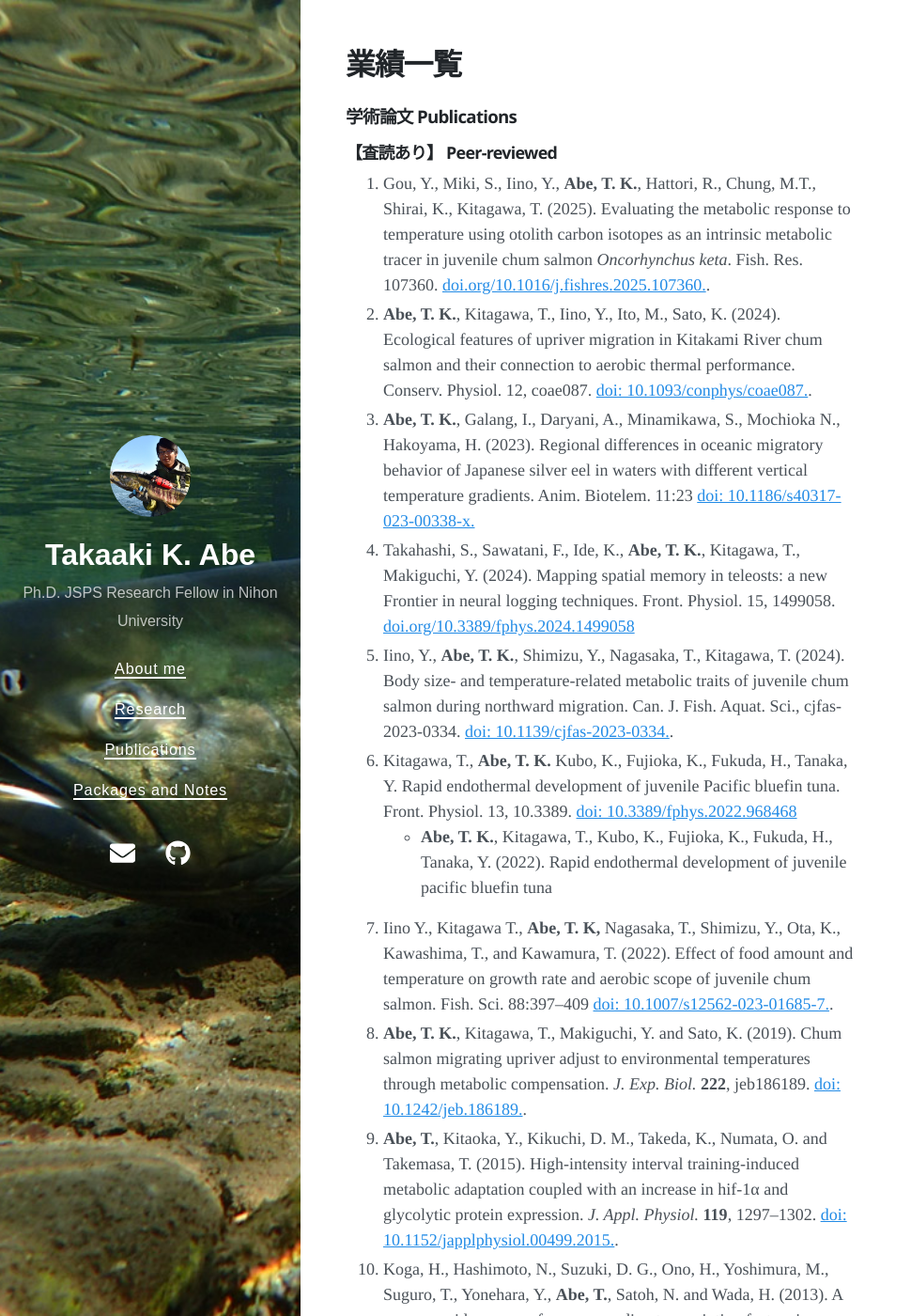
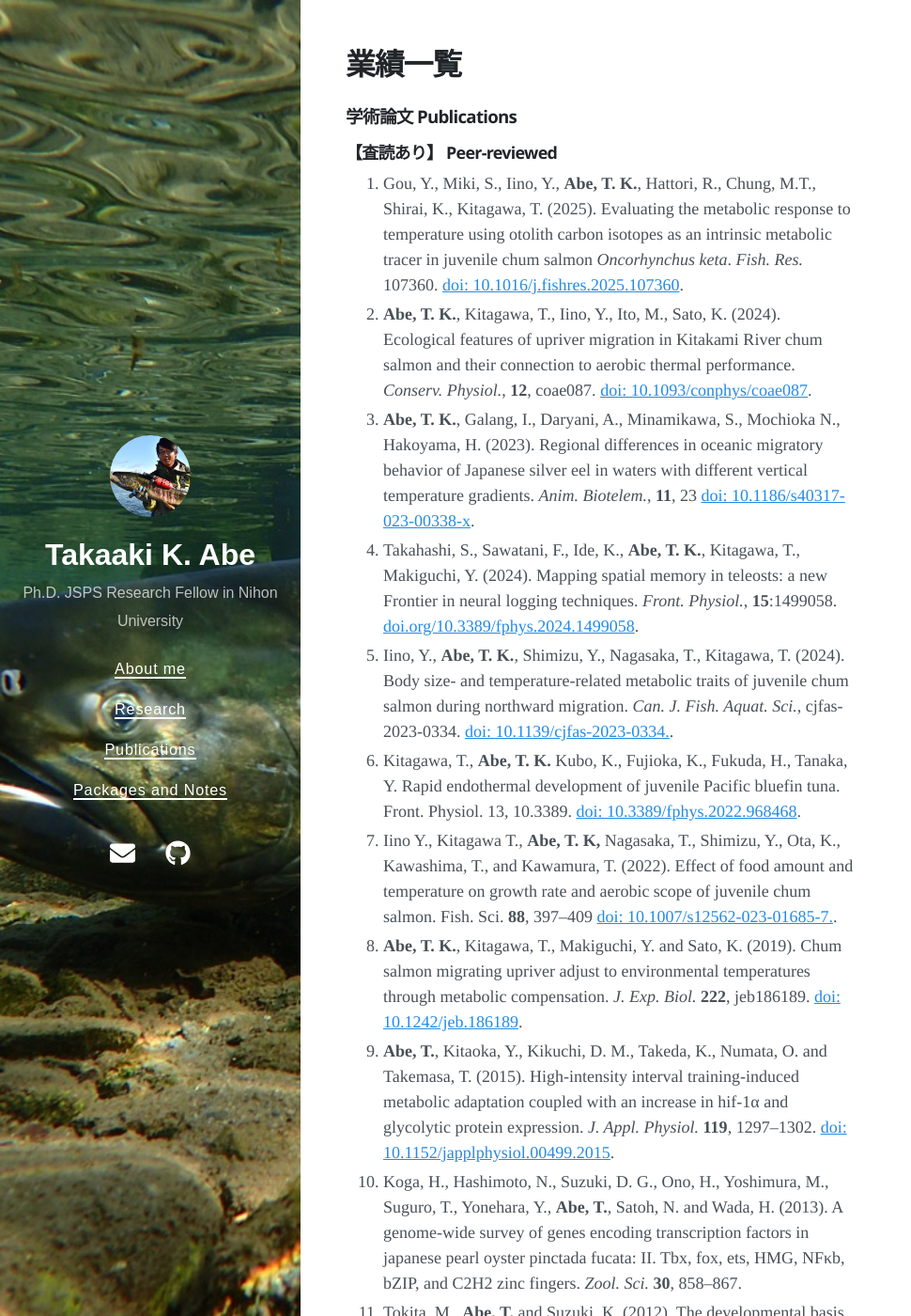
Before and after one commit to Takaaki-K-Abe/Takaaki-K-Abe.github.io, a Jekyll site: the page built from publications.md, in a window 1280 px wide and 1400 px high. Shown: the whole window at 94% size, without its empty margins (0-970 px from the left). Built offline with Jekyll 4.4.1, drawn with Linux system fonts in a browser that asks for light colours; nearby versions of some CDN libraries; some of the changed text lies outside the part shown.

Commit message:
publication

```diff
--- a/publications.md
+++ b/publications.md
@@ -10,20 +10,18 @@ title: 業績一覧
 
 <!-- 1. **Abe, T. K.**, Fuke, M., Fujioka, K. Noda, T., Irino, H., Kitadani, Y., Fukuda, H., Svendsen, M.B.S, Steffensen, J.F., Kitagawa,T. (2025). Juvenile-specific high heat production contributes to the initial step of endothermic development in Pacific bluefin tuna. Front. Physiol. (in press) -->
 <!-- 2. Makiguchi, Y., **Abe, T. K.**, Ichimura, M. (2025). Novel insights into sex-specific differences in heart rate variability and autonomic nervous system regulation during spawning behavior in chum salmon (*Oncorhynchus keta*) revealed by re-analysis of ECG logger data. Front. Physiol. (in press) -->
-3. Gou, Y., Miki, S., Iino, Y., **Abe, T. K.**, Hattori, R., Chung, M.T., Shirai, K., Kitagawa, T. (2025). Evaluating the metabolic response to temperature using otolith carbon isotopes as an intrinsic metabolic tracer in juvenile chum salmon *Oncorhynchus keta*. Fish. Res. 107360. [doi.org/10.1016/j.fishres.2025.107360.](https://doi.org/10.1016/j.fishres.2025.107360).
-4. **Abe, T. K.**, Kitagawa, T., Iino, Y., Ito, M., Sato, K. (2024). Ecological features of upriver migration in Kitakami River chum salmon and their connection to aerobic thermal performance. Conserv. Physiol. 12, coae087. [doi: 10.1093/conphys/coae087.](https://doi.org/10.1093/conphys/coae087).
-5. **Abe, T. K.**, Galang, I., Daryani, A., Minamikawa, S., Mochioka N., Hakoyama, H. (2023). Regional differences in oceanic migratory behavior of Japanese silver eel in waters with different vertical temperature gradients. Anim. Biotelem. 11:23 [doi: 10.1186/s40317-023-00338-x.](https://doi.org/10.1186/s40317-023-00338-x)
-6. Takahashi, S., Sawatani, F., Ide, K., **Abe, T. K.**, Kitagawa, T., Makiguchi, Y. (2024). Mapping spatial memory in teleosts: a new Frontier in neural logging techniques. Front. Physiol. 15, 1499058. [doi.org/10.3389/fphys.2024.1499058](https://doi.org/10.3389/fphys.2024.1499058)
-7. Iino, Y., **Abe, T. K.**, Shimizu, Y., Nagasaka, T., Kitagawa, T. (2024). Body size- and temperature-related metabolic traits of juvenile chum salmon during northward migration. Can. J. Fish. Aquat. Sci., cjfas-2023-0334. [doi: 10.1139/cjfas-2023-0334.](https://doi.org/10.1139/cjfas-2023-0334).
-8. Kitagawa, T., **Abe, T. K.** Kubo, K., Fujioka, K., Fukuda, H., Tanaka, Y. Rapid endothermal development of juvenile Pacific bluefin tuna. Front. Physiol. 13, 10.3389. [doi: 10.3389/fphys.2022.968468](https://doi.org/10.3389/fphys.2022.968468)
-   * **Abe, T. K.**, Kitagawa, T., Kubo, K., Fujioka, K., Fukuda, H., Tanaka, Y. (2022).
-Rapid endothermal development of juvenile pacific bluefin tuna
+3. Gou, Y., Miki, S., Iino, Y., **Abe, T. K.**, Hattori, R., Chung, M.T., Shirai, K., Kitagawa, T. (2025). Evaluating the metabolic response to temperature using otolith carbon isotopes as an intrinsic metabolic tracer in juvenile chum salmon *Oncorhynchus keta*. *Fish. Res.* 107360. [doi: 10.1016/j.fishres.2025.107360](https://doi.org/10.1016/j.fishres.2025.107360).
+4. **Abe, T. K.**, Kitagawa, T., Iino, Y., Ito, M., Sato, K. (2024). Ecological features of upriver migration in Kitakami River chum salmon and their connection to aerobic thermal performance. *Conserv. Physiol.*, **12**, coae087. [doi: 10.1093/conphys/coae087](https://doi.org/10.1093/conphys/coae087).
+5. **Abe, T. K.**, Galang, I., Daryani, A., Minamikawa, S., Mochioka N., Hakoyama, H. (2023). Regional differences in oceanic migratory behavior of Japanese silver eel in waters with different vertical temperature gradients. *Anim. Biotelem.*, **11**, 23 [doi: 10.1186/s40317-023-00338-x](https://doi.org/10.1186/s40317-023-00338-x).
+6. Takahashi, S., Sawatani, F., Ide, K., **Abe, T. K.**, Kitagawa, T., Makiguchi, Y. (2024). Mapping spatial memory in teleosts: a new Frontier in neural logging techniques. *Front. Physiol.*, **15**:1499058. [doi.org/10.3389/fphys.2024.1499058](https://doi.org/10.3389/fphys.2024.1499058).
+7. Iino, Y., **Abe, T. K.**, Shimizu, Y., Nagasaka, T., Kitagawa, T. (2024). Body size- and temperature-related metabolic traits of juvenile chum salmon during northward migration. *Can. J. Fish. Aquat. Sci.*, cjfas-2023-0334. [doi: 10.1139/cjfas-2023-0334.](https://doi.org/10.1139/cjfas-2023-0334).
+8. Kitagawa, T., **Abe, T. K.** Kubo, K., Fujioka, K., Fukuda, H., Tanaka, Y. Rapid endothermal development of juvenile Pacific bluefin tuna. Front. Physiol. 13, 10.3389. [doi: 10.3389/fphys.2022.968468](https://doi.org/10.3389/fphys.2022.968468).
 9. Iino Y., Kitagawa T., **Abe, T. K,** Nagasaka, T., Shimizu, Y., Ota, K., Kawashima, T., and Kawamura, T. (2022).
-   Effect of food amount and temperature on growth rate and aerobic scope of juvenile chum salmon. Fish. Sci. 88:397--409 [doi: 10.1007/s12562-023-01685-7.](https://doi.org/10.1007/s12562-023-01685-7).
-10. **Abe, T. K.**, Kitagawa, T., Makiguchi, Y. and Sato, K. (2019). Chum salmon migrating upriver adjust to environmental temperatures through metabolic compensation. *J. Exp. Biol.* **222**, jeb186189. [doi: 10.1242/jeb.186189.](https://doi.org/10.1242/jeb.186189).
-11. **Abe, T.**, Kitaoka, Y., Kikuchi, D. M., Takeda, K., Numata, O. and Takemasa, T. (2015). High-intensity interval training-induced metabolic adaptation coupled with an increase in hif-1α and glycolytic protein expression. *J. Appl. Physiol.* **119**, 1297–1302. [doi: 10.1152/japplphysiol.00499.2015.](https://doi.org/10.1152/japplphysiol.00499.2015).
+   Effect of food amount and temperature on growth rate and aerobic scope of juvenile chum salmon. Fish. Sci. **88**, 397--409 [doi: 10.1007/s12562-023-01685-7.](https://doi.org/10.1007/s12562-023-01685-7).
+10. **Abe, T. K.**, Kitagawa, T., Makiguchi, Y. and Sato, K. (2019). Chum salmon migrating upriver adjust to environmental temperatures through metabolic compensation. *J. Exp. Biol.* **222**, jeb186189. [doi: 10.1242/jeb.186189](https://doi.org/10.1242/jeb.186189).
+11. **Abe, T.**, Kitaoka, Y., Kikuchi, D. M., Takeda, K., Numata, O. and Takemasa, T. (2015). High-intensity interval training-induced metabolic adaptation coupled with an increase in hif-1α and glycolytic protein expression. *J. Appl. Physiol.* **119**, 1297–1302. [doi: 10.1152/japplphysiol.00499.2015](https://doi.org/10.1152/japplphysiol.00499.2015).
 12. Koga, H., Hashimoto, N., Suzuki, D. G., Ono, H., Yoshimura, M., Suguro, T., Yonehara, Y., **Abe, T.**, Satoh, N. and Wada, H. (2013). A genome-wide survey of genes encoding transcription factors in japanese pearl oyster pinctada fucata: II. Tbx, fox, ets, HMG, NFκb, bZIP, and C2H2 zinc fingers. *Zool. Sci.* **30**, 858–867.
-13. Tokita, M., **Abe, T.** and Suzuki, K. (2012). The developmental basis of bat wing muscle. *Nat. Commun.* **3**, 1302. [doi: 10.1038/ncomms2298.](https://doi.org/10.1038/ncomms2298)
+13. Tokita, M., **Abe, T.** and Suzuki, K. (2012). The developmental basis of bat wing muscle. *Nat. Commun.* **3**, 1302. [doi: 10.1038/ncomms2298.](https://doi.org/10.1038/ncomms2298).
 
 
 #### 【査読なし】 Non peer-reviewed
@@ -34,12 +32,12 @@ Rapid endothermal development of juvenile pacific bluefin tuna
 
 #### 【査読あり】 Peer-reviewed
 
-1. **阿部貴晃**．(2022). 異なる水温環境への魚類の代謝応答---サケ科魚類の温度適応を中心として---．日本生態学会誌．72:73--83. [doi: 10.18960/seitai.72.1_73](https://doi.org/10.18960/seitai.72.1_73)
-2. 吉田誠・**阿部貴晃**・菊地デイル万次郎・木下千尋・中村乙水．(2022). 飛翔・遊泳する動物の移動におけるエネルギー制約と、 形態や移動様式によるコスト節約．日本生態学会誌． 72:95--107. [doi: 10.18960/seitai.72.1_95](https://doi.org/10.18960/seitai.72.1_95)
+1. **阿部貴晃**．(2022). 異なる水温環境への魚類の代謝応答---サケ科魚類の温度適応を中心として---．日本生態学会誌．**72**, 73--83. [doi: 10.18960/seitai.72.1_73](https://doi.org/10.18960/seitai.72.1_73)
+2. 吉田誠・**阿部貴晃**・菊地デイル万次郎・木下千尋・中村乙水．(2022). 飛翔・遊泳する動物の移動におけるエネルギー制約と、 形態や移動様式によるコスト節約．日本生態学会誌．**72**, 95--107. [doi: 10.18960/seitai.72.1_95](https://doi.org/10.18960/seitai.72.1_95)
 
 #### 【査読なし】Non peer-reviewed
 
-1. **阿部貴晃**・土岐田昌和． (2014)．哺乳類における飛翔適応形態の進化—コウモリの翼はどのようにして生み出されたか．生命の科学遺伝 68：415–412．
+1. **阿部貴晃**・土岐田昌和． (2014)．哺乳類における飛翔適応形態の進化—コウモリの翼はどのようにして生み出されたか．生命の科学遺伝 68, 415–412．
 
 ### その他・報告書
 
@@ -55,4 +53,4 @@ Rapid endothermal development of juvenile pacific bluefin tuna
 2. **阿部貴晃**・北川貴士・牧口祐也・佐藤克文．第11回サケ学研究会・サケ科学奨励賞．「遡上時期の異なる本州サケ集団間でみられた適水温の違い」2017年7月．
 3. **阿部貴晃**・北川貴士・牧口祐也・佐藤克文．第64回日本生態学会・ポスター賞．「遡上時期の異なるサケ集団間での至適水温範囲の違い」2016年3月．
 4. **阿部貴晃**・土岐田昌和．第12回日本進化学会・最優秀ポスター賞，「哺乳類の空中進出を可能にした複合適応形態の進化〜コウモリの翼形成に迫る〜」，2011年7月．
-5. **阿部貴晃**．筑波大学生命環境学群・生命環境学群学生表彰，2012年3月．／
+5. **阿部貴晃**．筑波大学生命環境学群・生命環境学群学生表彰，2012年3月．
```
